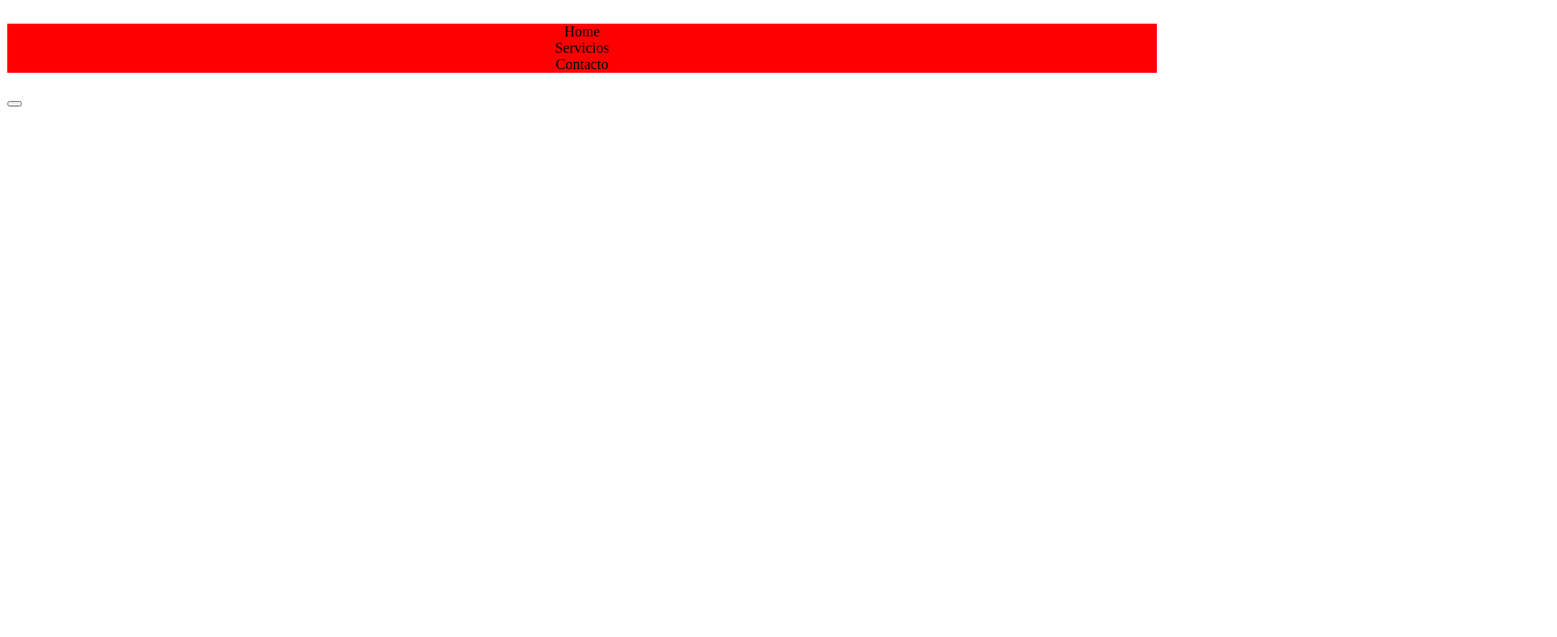
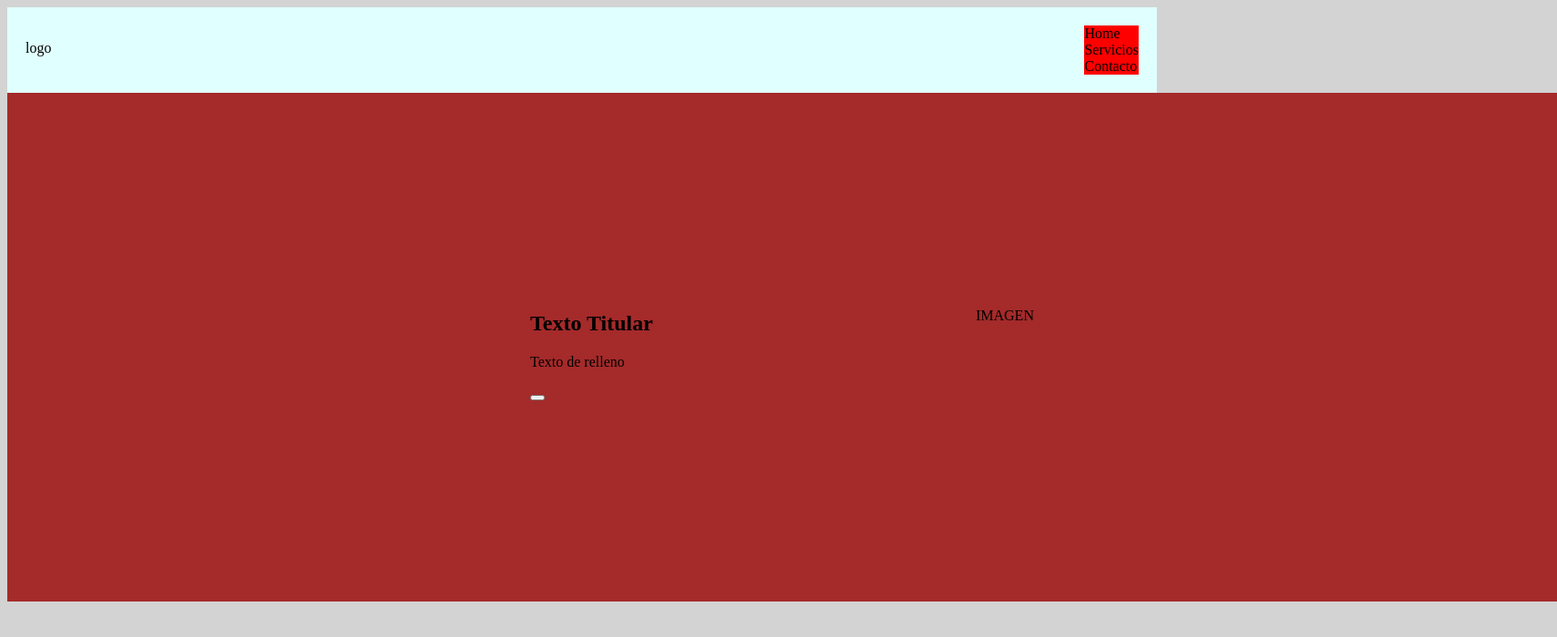
Before and after one commit to gianfrancof13/webs, a plain HTML site: page index.html in a window 1280 px wide. Shown: the whole page at 91% size, 1712 px wide, since content can reach past the window. Drawn offline with Linux system fonts and the light colour scheme.

Commit message:
Nav y seccion 1

```diff
--- a/index.html
+++ b/index.html
@@ -9,26 +9,28 @@
 <body>
     <nav>
         <div class="logo">
-                <img src="" alt="">
+            <p><img src="" alt="">logo</p>
         </div>
-        <div class="barra">Home</div>
-        <div class="barra">Servicios</div>
-        <div class="barra">Contacto</div>
+        <div class="barras">
+            <div class="barra">Home</div>
+            <div class="barra">Servicios</div>
+            <div class="barra">Contacto</div>
+        </div>
     </nav>
-    <section>
+    <section class="presentacion">
         <main>
             <div class="main">
-                <h2></h2>
+                <h2>Texto Titular</h2>
             </div>
             <div class="main">
-                <p></p>
+                <p>Texto de relleno</p>
             </div>
             <div class="main">
                 <button><a href=""></a></button>
             </div>
         </main>
         <aside>
-            <img src="" alt="">
+            <p><img src="" alt="">IMAGEN</p>
         </aside>
     </section>
     <section>
--- a/style.css
+++ b/style.css
@@ -1,6 +1,27 @@
-.barra {
+body {
+    background-color: lightgray;
+}
+
+nav {
+    display: flex;
+    background-color: lightcyan;
+    padding: 20px;
+    justify-content: space-between;
+    align-items: flex-start;
+    margin: 0px;
+}
+
+.barras {
+    flex-direction: row;
+    justify-content: flex-end;
     background-color: red;
+}
+
+.presentacion {
     display: flex;
-    justify-content: center;
-
+    flex-direction: row;
+    justify-content: space-evenly   ;
+    padding: 220px;
+    width: 100%;
+    background-color: brown;
 }
```
